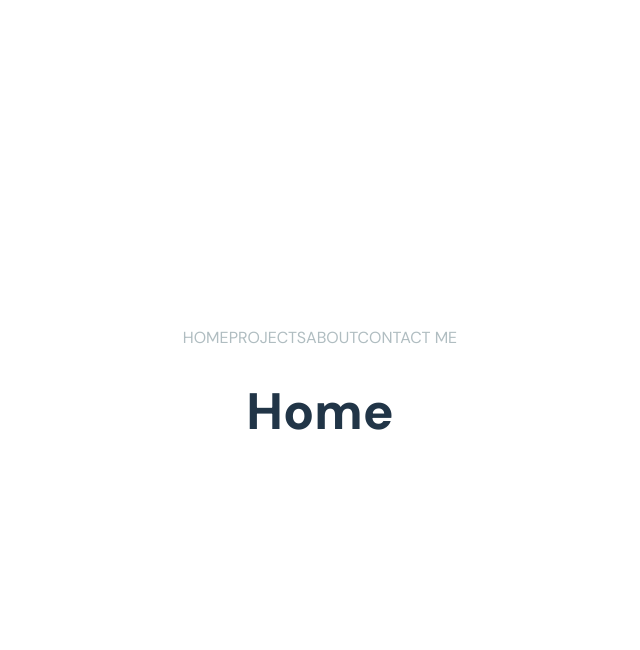
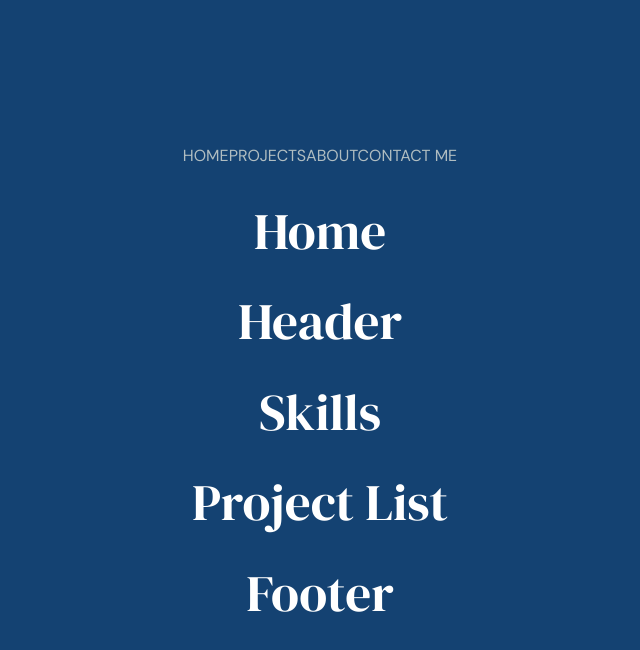
Before and after one commit to brooklinlee/portfolio, a React (Vite) app: page / in a window 1280 px wide. Shown: the top 650 px of the page, without its empty margins (320-960 px from the left). Built offline with nearby package versions, Linux system fonts and the light colour scheme; the HTML template or start-up script is replaced by a standard one.

Commit message:
stub up homoe page components

```diff
--- a/src/App.jsx
+++ b/src/App.jsx
@@ -1,5 +1,6 @@
 // components
 import { Route, Routes } from 'react-router-dom'
+import Footer from './components/Footer/Footer'
 
 // pages
 import Home from './pages/Home/Home'
@@ -27,6 +28,7 @@ function App() {
         <Route path='/contact' element={<Contact />}/>
       </Routes>
     </main>
+    <Footer />
     </>
   )
 }
--- /dev/null
+++ b/src/components/Footer/Footer.jsx
@@ -0,0 +1,7 @@
+const Footer = () => {
+  return (
+    <h1>Footer</h1>
+  )
+}
+
+export default Footer
--- /dev/null
+++ b/src/components/Home/HomeHeader.jsx
@@ -0,0 +1,7 @@
+const HomeHeader = () => {
+  return (
+    <h1>Header</h1>
+  )
+}
+
+export default HomeHeader
--- /dev/null
+++ b/src/components/Home/Project.jsx
@@ -0,0 +1,7 @@
+const ProjectList = () => {
+  return (
+    <h1>Project List </h1>
+  )
+}
+
+export default ProjectList
--- /dev/null
+++ b/src/components/Home/Skills.jsx
@@ -0,0 +1,7 @@
+const Skills = () => {
+  return (
+    <h1>Skills</h1>
+    )
+}
+
+export default Skills
--- a/src/index.css
+++ b/src/index.css
@@ -24,9 +24,6 @@
   -webkit-text-size-adjust: 100%;
 }
 
-/* font-family: 'DM Sans', sans-serif;
-font-family: 'DM Serif Display', serif;  */
-
 a {
   font-weight: 500;
   color: var(--link-color);
@@ -47,6 +44,7 @@ body {
 h1 {
   font-size: 3.2em;
   line-height: 1.1;
+  font-family: var(--dm-serif);
 }
 
 button {
@@ -68,7 +66,7 @@ button:focus-visible {
   outline: 4px auto -webkit-focus-ring-color;
 }
 
-@media (prefers-color-scheme: light) {
+/* @media (prefers-color-scheme: light) {
   :root {
     color: #213547;
     background-color: #ffffff;
@@ -79,4 +77,4 @@ button:focus-visible {
   button {
     background-color: #f9f9f9;
   }
-}
+}  */
--- a/src/pages/Home/Home.jsx
+++ b/src/pages/Home/Home.jsx
@@ -1,7 +1,15 @@
+// components
+import HomeHeader from "../../components/Home/HomeHeader"
+import Skills from "../../components/Home/Skills"
+import ProjectList from "../../components/Home/Project"
+
 const Home = () => {
   return (
     <main>
       <h1>Home</h1>
+      <HomeHeader />
+      <Skills />
+      <ProjectList />
     </main>
   )
 }
```
